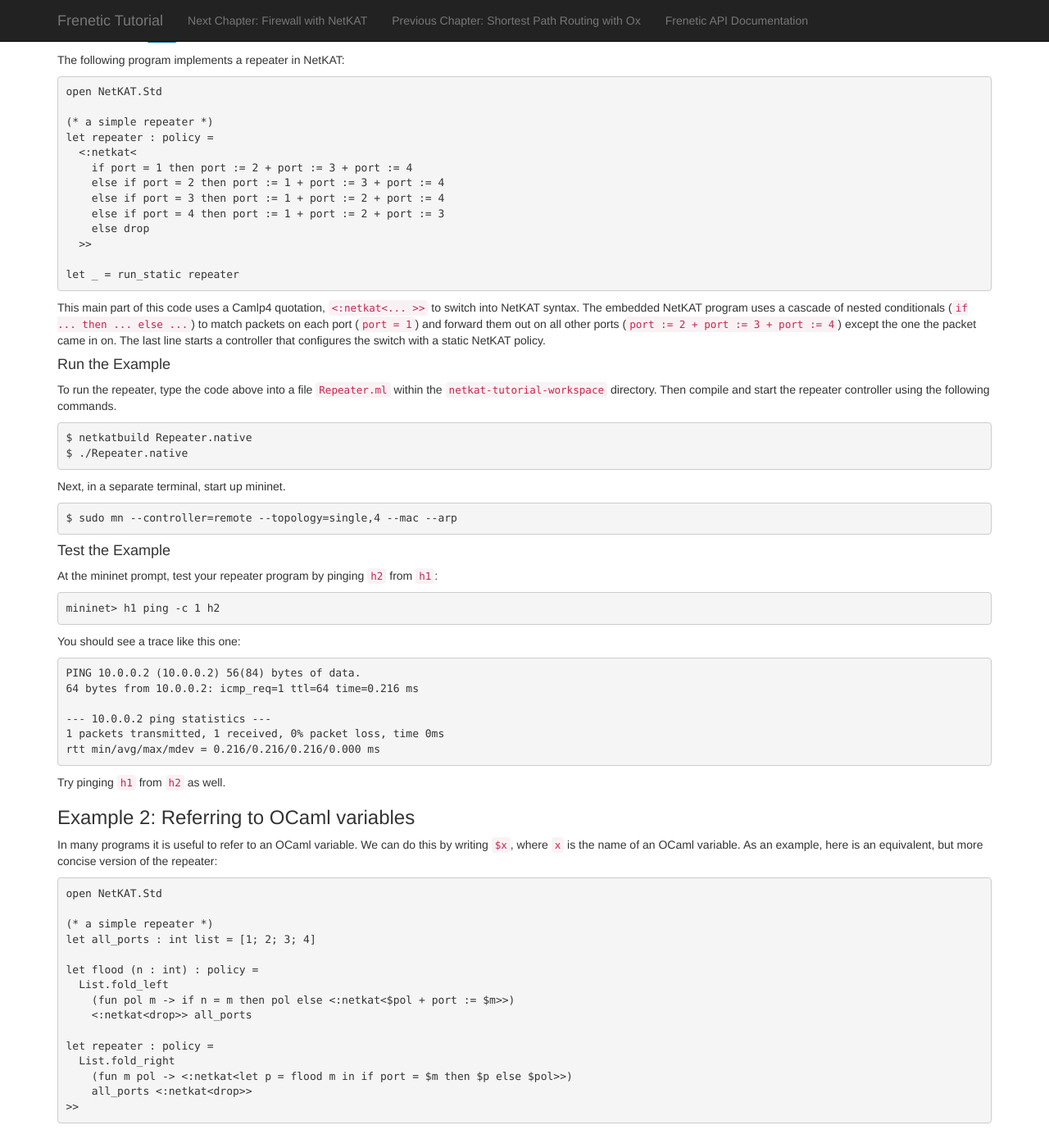
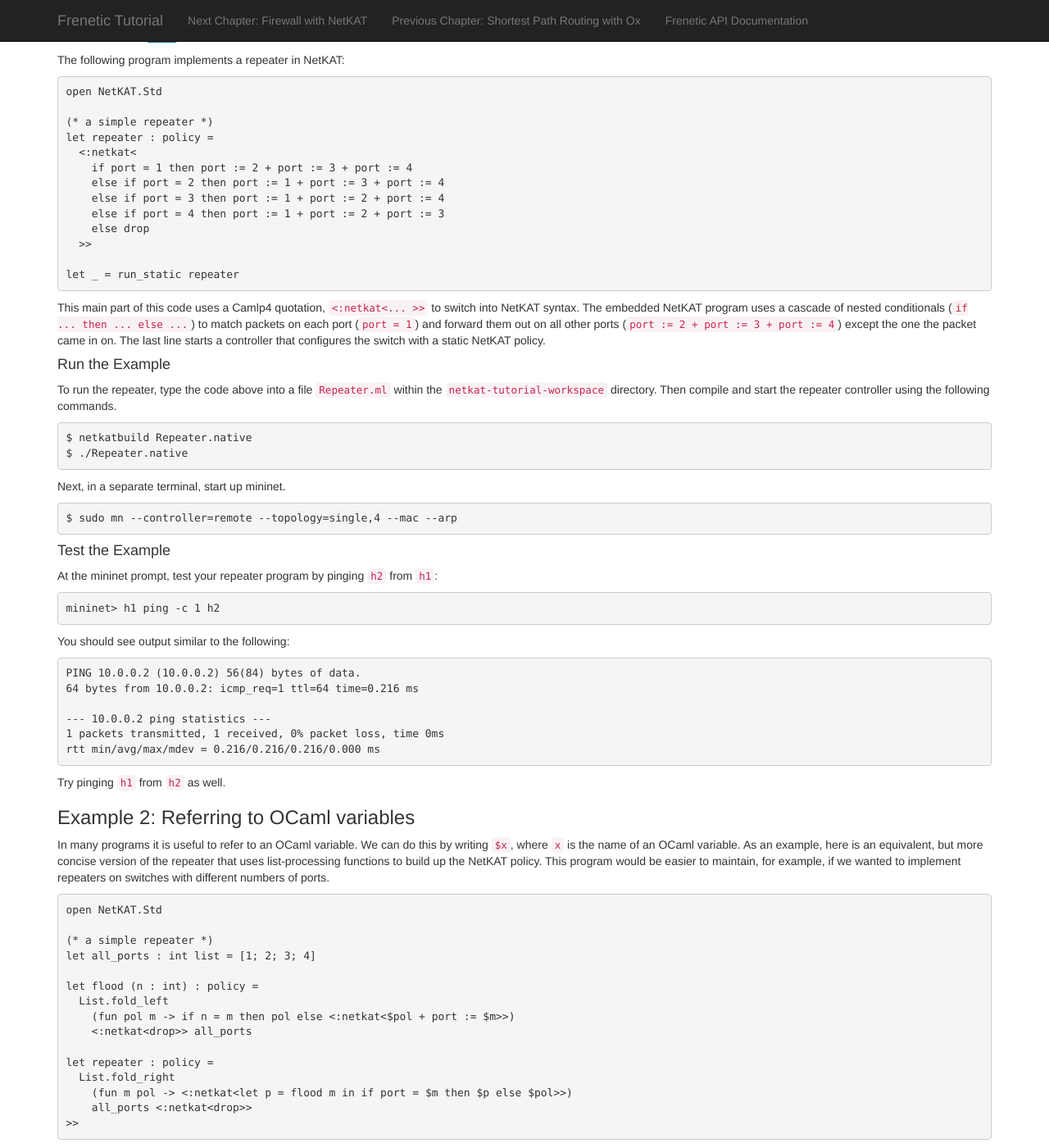
Before and after one commit to frenetic-lang/tutorials, a Jekyll site: the page built from NetKATRepeater/index.md, in a window 1280 px wide and 1400 px high, scrolled down 600 px. Shown: the whole window at 82% size. Built offline with Jekyll 4.4.1, drawn with Linux system fonts in a browser that asks for light colours; nearby versions of some CDN libraries; some of the changed text lies outside the part shown.

Commit message:
NK Repeater polish

```diff
--- a/NetKATRepeater/index.md
+++ b/NetKATRepeater/index.md
@@ -30,9 +30,9 @@
 
 In the [OxRepeater](OxRepeater) chapter, we wrote an efficient
 repeater that installs forwarding rules in the switch flow table.
-Recall that a repeater simply forwards incoming packets out all other
-ports. To simplify the example, suppose that the topology consists of
-a single switch with four ports, numbered 1 through 4:
+Recall that a repeater simply outputs packets out all ports, except
+the one that the packet came in on. Suppose that the topology consists
+of a single switch with four ports, numbered 1 through 4:
 
 ![Repeater](../images/repeater.png)
 
@@ -80,13 +80,14 @@
 
 #### Test the Example
 
-At the mininet prompt, test your repeater program by pinging <code>h2</code> from <code>h1</code>:
+At the mininet prompt, test your repeater program by pinging <code>h2</code>
+from <code>h1</code>:
 
 ~~~
 mininet> h1 ping -c 1 h2
 ~~~
 
-You should see a trace like this one:
+You should see output similar to the following:
 
 ~~~
 PING 10.0.0.2 (10.0.0.2) 56(84) bytes of data.
@@ -101,11 +102,15 @@
 
 ### Example 2: Referring to OCaml variables
 
-In many programs it is useful to refer to an OCaml variable. We can do this by
-writing `$x`, where `x` is the name of an OCaml variable. As an example, here is
-an equivalent, but more concise version of the repeater:
+In many programs it is useful to refer to an OCaml variable. We can do
+this by writing `$x`, where `x` is the name of an OCaml variable. As
+an example, here is an equivalent, but more concise version of the
+repeater that uses list-processing functions to build up the NetKAT
+policy. This program would be easier to maintain, for example, if we
+wanted to implement repeaters on switches with different numbers of
+ports.
 
-~~~
+~~~ ocaml
 open NetKAT.Std
 
 (* a simple repeater *)
```
